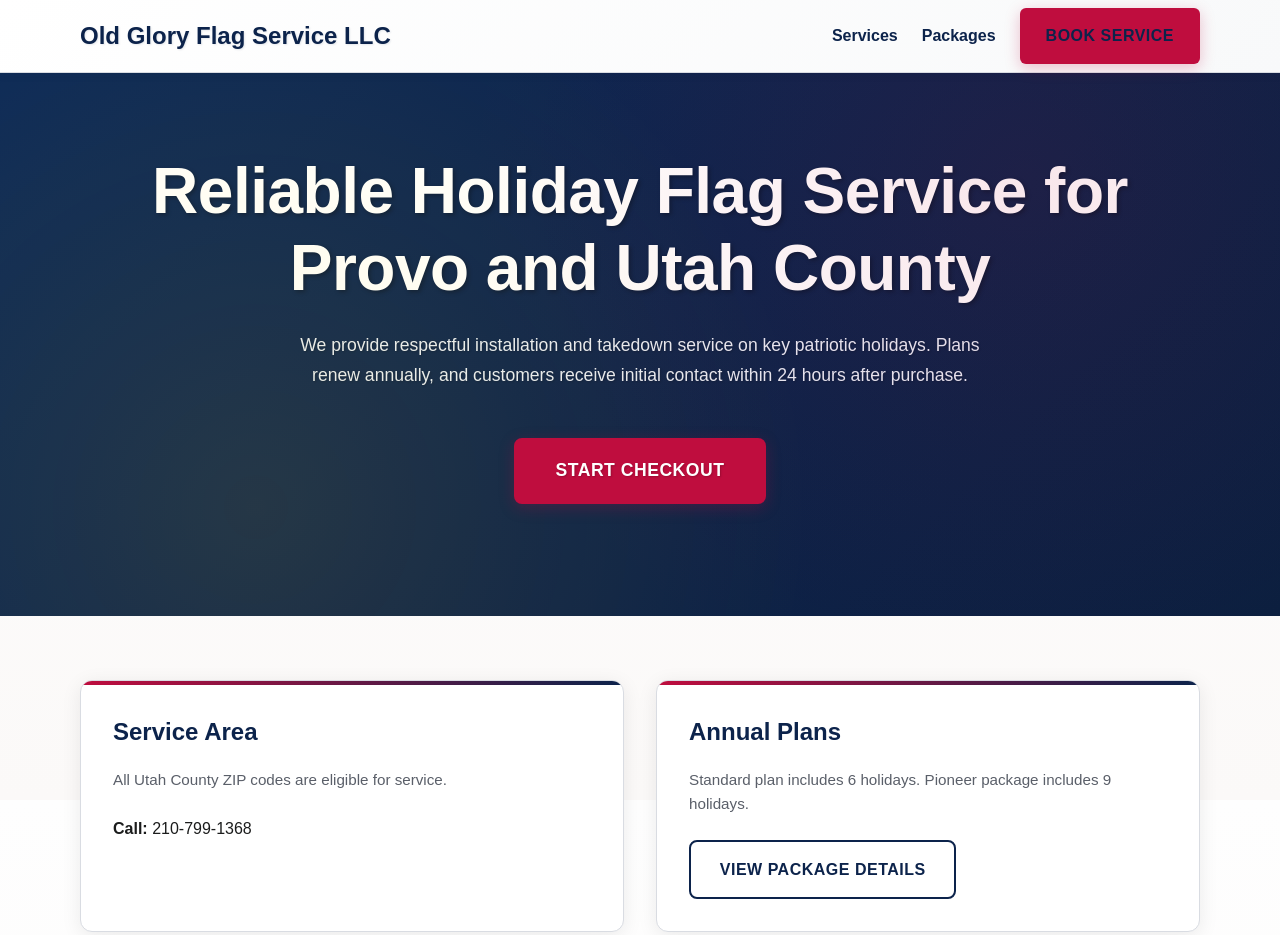
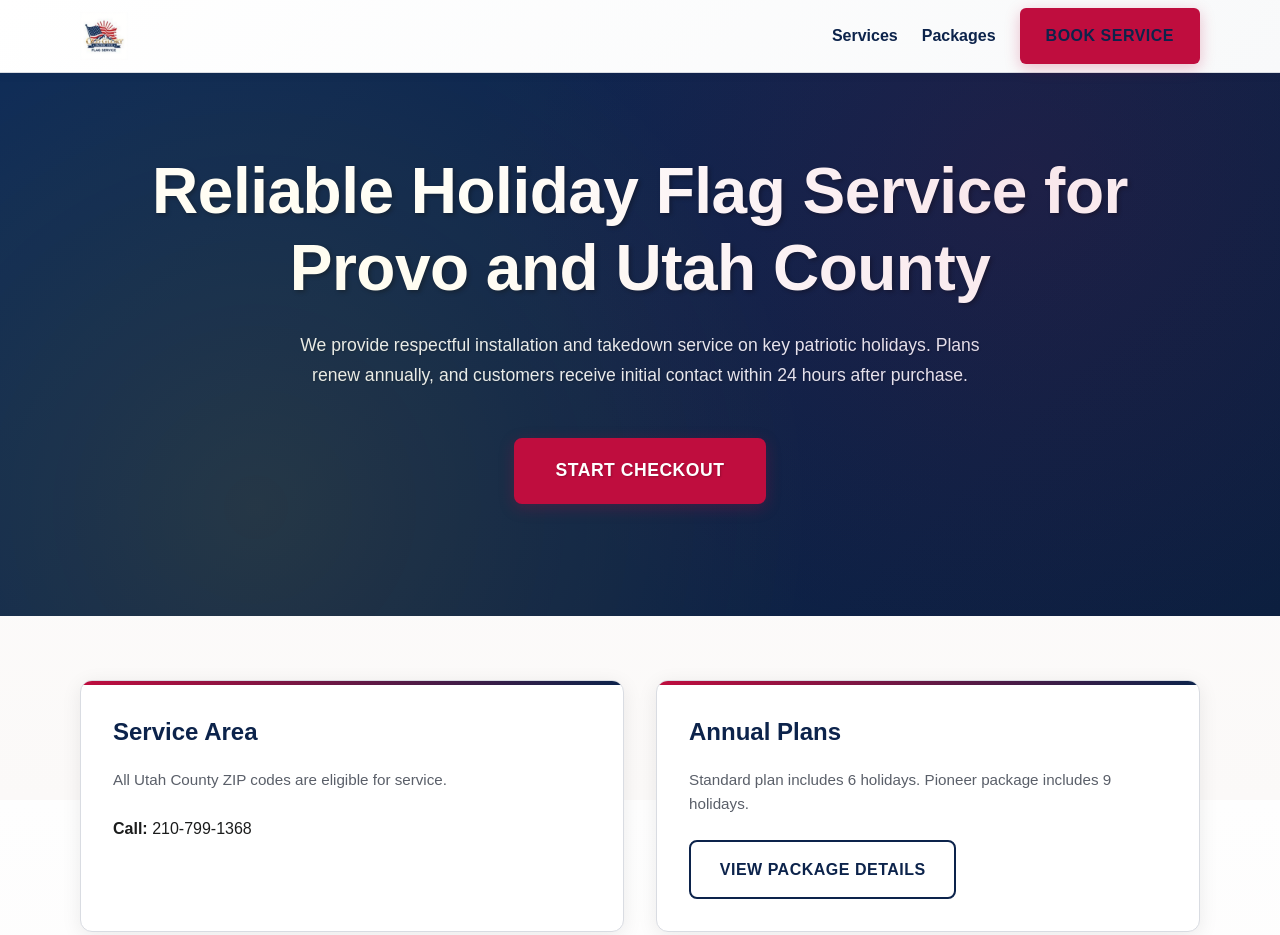
Before and after one commit to OldGlory2/old-glory-flag-service, a website: page index.html in a window 1280 px wide. Shown: the top 935 px of the page. Drawn offline with Linux system fonts and the light colour scheme.

Commit message:
Integrate logo into headers and add OG image for social shares

```diff
--- a/index.html
+++ b/index.html
@@ -10,6 +10,10 @@
   <meta property="og:title" content="Old Glory Flag Service LLC" />
   <meta property="og:description" content="Professional annual flag service plans in Utah County, Utah." />
   <meta property="og:type" content="website" />
+  <meta property="og:image" content="https://oldgloryflagservice.com/logo-draft.png" />  <meta property="og:image:width" content="1024" />  <meta property="og:image:height" content="1024" />
+  <meta property="og:image" content="https://oldgloryflagservice.com/logo-draft.png" />
+  <meta property="og:image:width" content="1024" />
+  <meta property="og:image:height" content="1024" />
   <link rel="canonical" href="https://oldgloryflagservice.com/" />
   <link rel="stylesheet" href="styles.css" />
   <script type="application/ld+json">
@@ -27,7 +31,7 @@
 <body>
   <header class="topbar">
     <div class="container nav">
-      <a class="brand" href="index.html">Old Glory Flag Service LLC</a>
+      <a class="brand" href="index.html"><img src="logo-draft.png" alt="Old Glory Flag Service LLC" /></a>
       <nav class="menu">
         <a href="services.html">Services</a>
         <a href="packages.html">Packages</a>
--- a/styles.css
+++ b/styles.css
@@ -74,6 +74,11 @@ a:hover::after {
   font-size: 1.5rem;
   font-family: Arial, Helvetica, sans-serif;
   text-shadow: 1px 1px 2px rgba(12, 35, 75, 0.1);
+}
+.brand img {
+  height: 48px;
+  width: auto;
+  display: block;
 }
 
 .menu {
```
Also changed, not shown: checkout.html (+1 -1 lines), packages.html (+1 -1 lines), services.html (+1 -1 lines).
